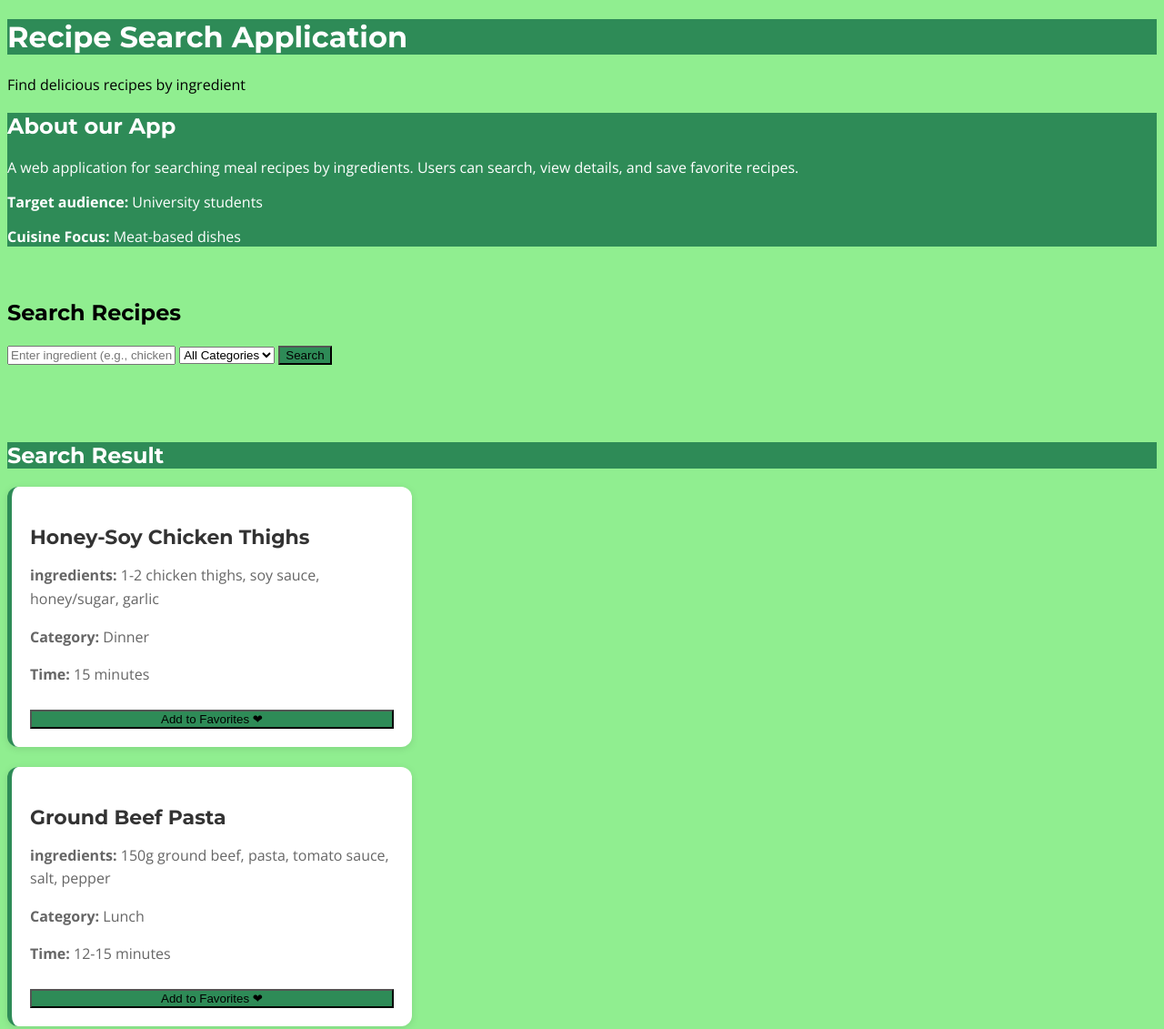
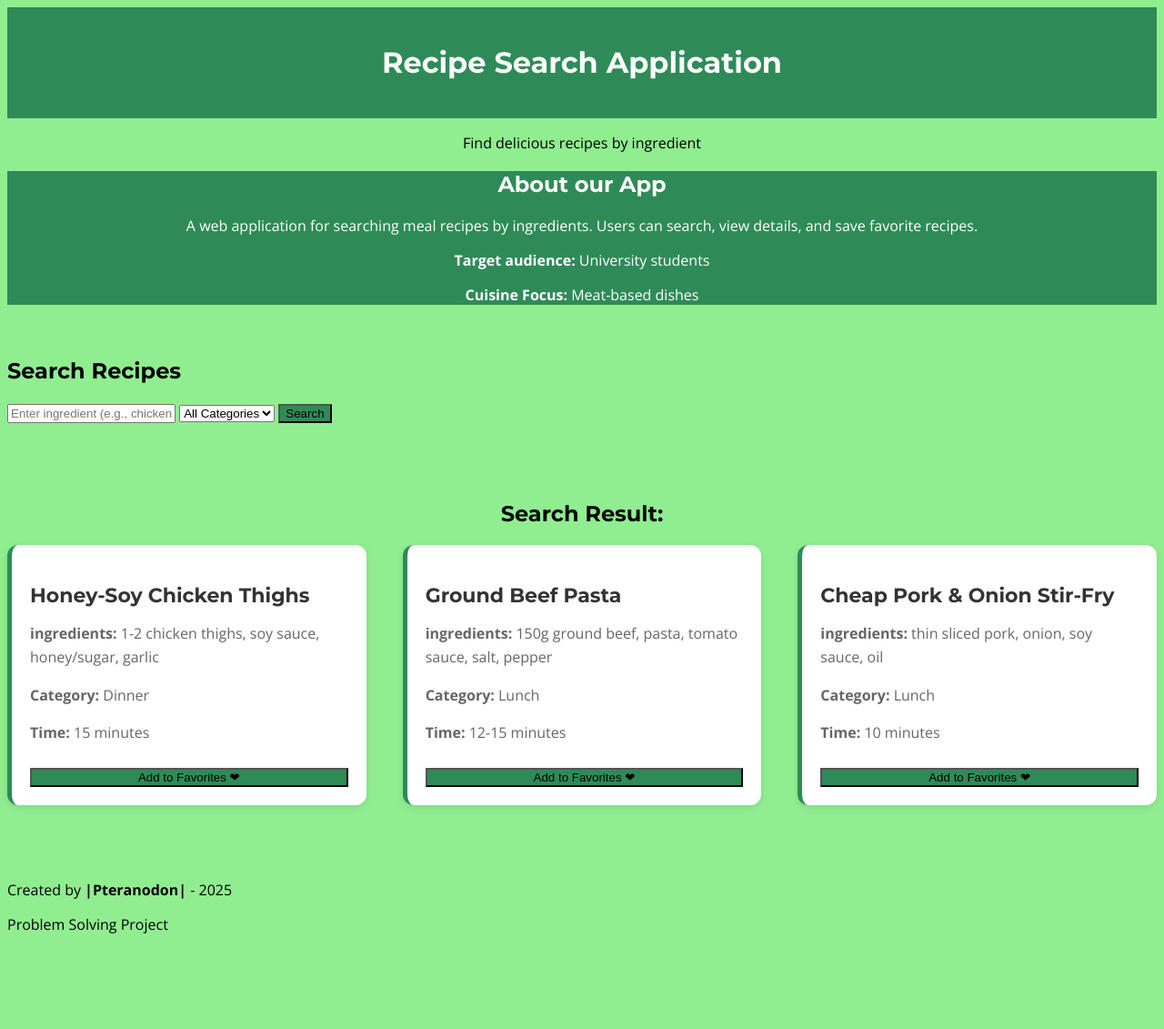
Before and after one commit to josedcp20/recipe-search-app, a plain HTML site: page index.html in a window 1280 px wide. Shown: the top 1131 px of the page at 91% size. After the commit the page ends 1043 px from the top, so only its background shows below. Drawn offline with nearby package versions, Linux system fonts and the light colour scheme.

Commit message:
Changes on the stylesheet, texts and recipe-cards centered

```diff
--- a/index.html
+++ b/index.html
@@ -1,11 +1,6 @@
 <!DOCTYPE html>
 <html lang="en">
 <head>
-    <style>
-        .container: {
-            display: flex;
-        }
-    </style>
     <link rel="preconnect" href="https://fonts.googleapis.com">
     <link rel="preconnect" href="https://fonts.gstatic.com" crossorigin>
     <link
@@ -17,11 +12,11 @@
     <link rel="stylesheet" href="style.css">
 <!-- Main-->
 </head>
-<body style="background-color: lightgreen";>
-    <header>
+<body>
+    <header class="site-header">
         <h1>Recipe Search Application</h1>
     </header>
-    <p>Find delicious recipes by ingredient</p>
+    <p style="text-align: center;">Find delicious recipes by ingredient</p>
 <!-- About Section -->
     <section class="about-section">
         <h2>About our App</h2>
@@ -55,10 +50,11 @@
 <!-- Search Result-->
     <section>
         <header>
-            <h2>Search Result</h2>
+            <h2 style="text-align: center;">Search Result:</h2>
         </header>
     </section>
 <!-- Recipe Card 1-->
+    <div class="recipe-cards">
         <div class="recipe-card">
             <h3>Honey-Soy Chicken Thighs</h3>
             <p><strong>ingredients:</strong> 1-2 chicken thighs, soy sauce, honey/sugar, garlic</p>
@@ -84,6 +80,7 @@
             <p><strong>Time:</strong> 10 minutes</p>
             <button>Add to Favorites ❤</button>
         </div>
+    </div>
     <br><br><br>
 <!-- Footer-->
     <footer>
--- a/style.css
+++ b/style.css
@@ -1,11 +1,22 @@
 /*main*/
-header {
+.site-header {
     background-color: seagreen;
     color: white;
+    text-align: center;
+    padding: 20px;
+}
+
+body{
+    background-color: lightgreen;
+}
+
+.container{
+    display:flex;
 }
 .about-section {
     background-color: seagreen;
     color: white;
+    text-align: center;
 }
 button {
     background-color: seagreen;
@@ -20,6 +31,13 @@ button:active {
     transform: scale(0.98);
 }
 /*recipe cards*/
+.recipe-cards {
+    display: flex;
+    flex-wrap: wrap;
+    gap: 20px;
+    justify-content: center;
+    margin-top: 15px;
+}
 .recipe-card{
     border-left: 5px solid #4CAF50;
     border-left-color: seagreen;
```
Lines whose indentation alone changed are shown as unchanged.
